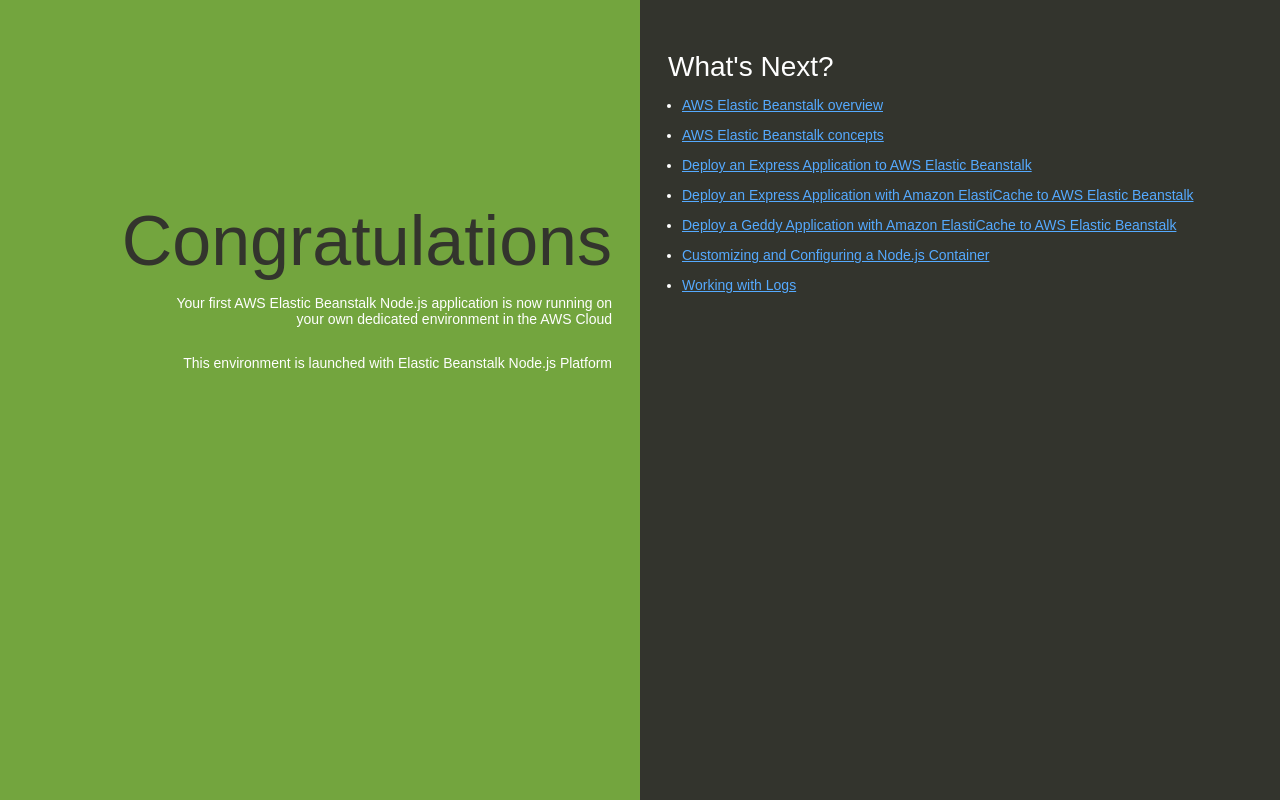
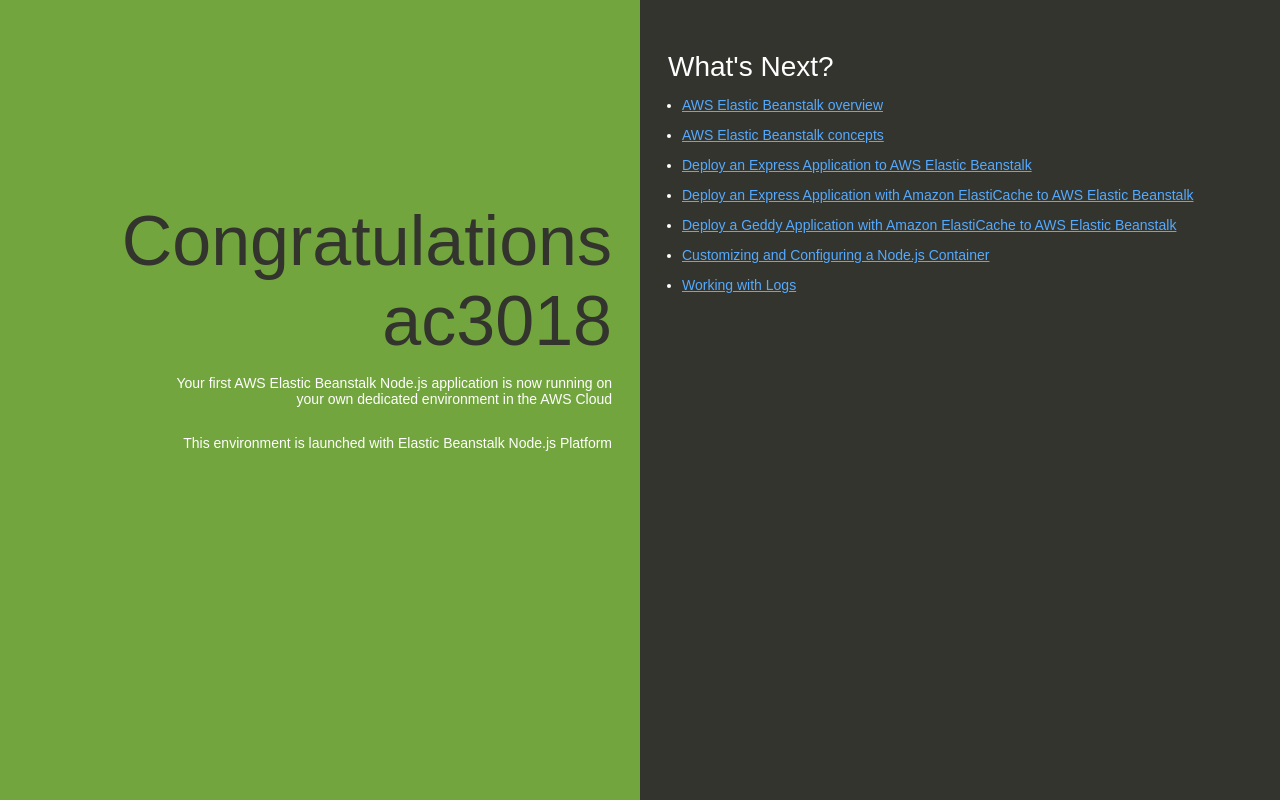
Before and after one commit to ac3018/activity14-ac3018, a website: page index.html in a window 1280 px wide. Drawn offline with Linux system fonts and the light colour scheme.

Commit message:
update congrats

```diff
--- a/index.html
+++ b/index.html
@@ -74,7 +74,7 @@
   </head>
   <body>
     <div class="textColumn">
-      <h1>Congratulations</h1>
+      <h1>Congratulations ac3018</h1>
       <p>Your first AWS Elastic Beanstalk Node.js application is now running on your own dedicated environment in the AWS Cloud</p>
       <p>This environment is launched with Elastic Beanstalk Node.js Platform</p>
     </div>
```
